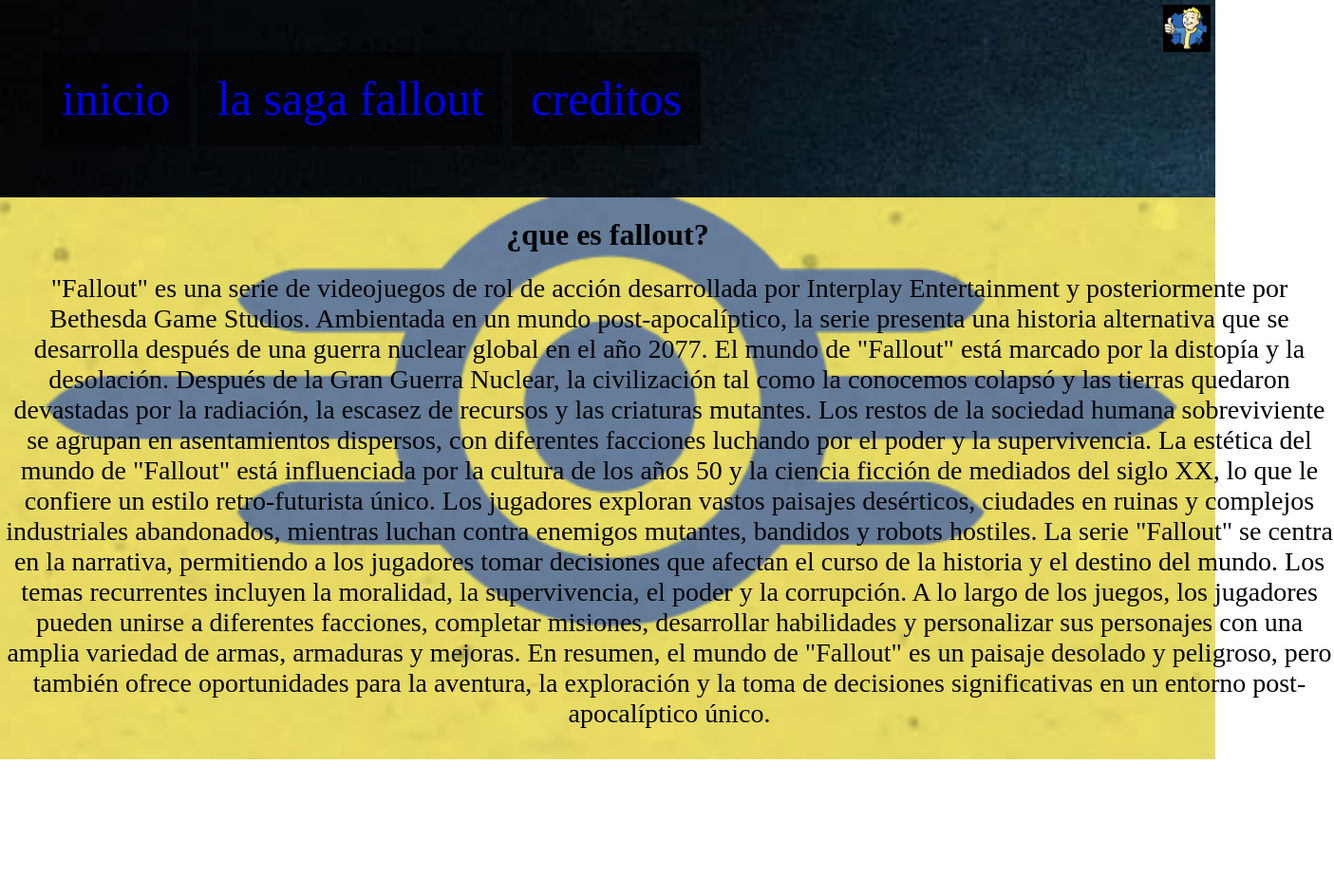
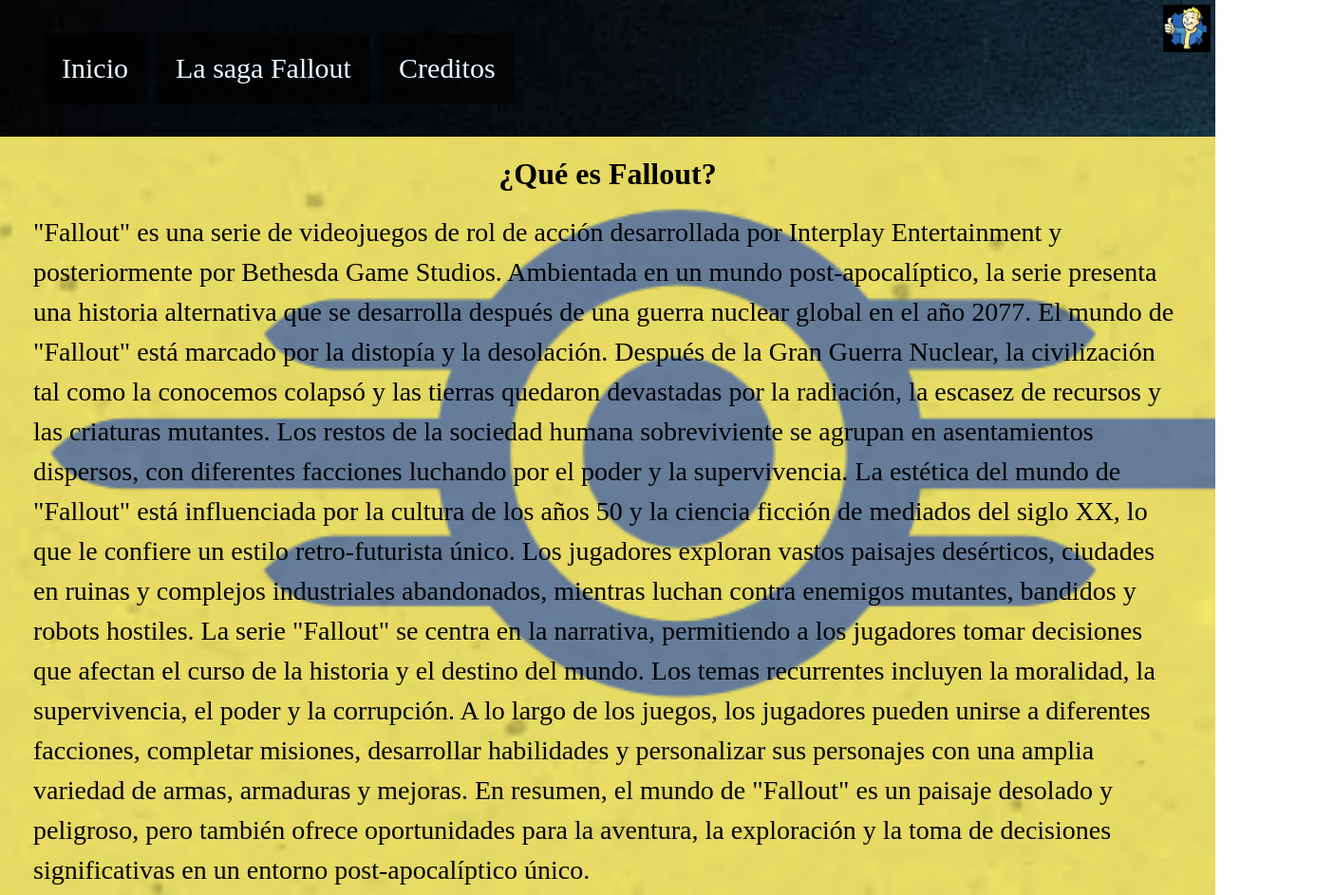
Before and after one commit to GIGAcarpinchoprogramador/GIGAcarpinchoprogramador.github.io, a plain HTML site: page index.html in a window 1280 px wide. Shown: the whole page at 95% size, 1405 px wide, since content can reach past the window. Before the commit the page ends 800 px from the top, so only its background shows below. Drawn offline with Linux system fonts and the light colour scheme.

Commit message:
Add files via upload

```diff
--- a/coso.css
+++ b/coso.css
@@ -1,8 +1,9 @@
 main {
-    font-size: 70px;
+    font-size: 50px;
 
     }
     img {
+
         position: absolute;
         top: 0;
         right: 0vh;
@@ -11,5 +12,6 @@ margin: 5px;
 height: 50px;
     }
 .creditos {
+
 font-size: 30px;
 }
--- a/index.html
+++ b/index.html
@@ -11,14 +11,16 @@
       <nav>
 
         <ul>
-          <li><a href="index.html">inicio</a></li>
-          <li><a href="la saga fallout.html">la saga fallout</a></li>
-          <li><a href="coso.html">creditos</a></li>
+          <li><a href="index.html">Inicio</a></li>
+          <li><a href="la saga fallout.html">La saga Fallout</a></li>
+          <li><a href="coso.html">Creditos</a></li>
         </ul>
       </nav>
     </header>
-    <main><h1>¿que es fallout?</h1>
-   <center> <div class="conteinah"><section class="explicacion">"Fallout" es una serie de videojuegos de rol de acción desarrollada por Interplay Entertainment y posteriormente por Bethesda Game Studios. Ambientada en un mundo post-apocalíptico, la serie presenta una historia alternativa que se desarrolla después de una guerra nuclear global en el año 2077.
+    <main>
+        <h1>¿Qué es Fallout?</h1>
+
+      <p class="explicacion">"Fallout" es una serie de videojuegos de rol de acción desarrollada por Interplay Entertainment y posteriormente por Bethesda Game Studios. Ambientada en un mundo post-apocalíptico, la serie presenta una historia alternativa que se desarrolla después de una guerra nuclear global en el año 2077.
 
       El mundo de "Fallout" está marcado por la distopía y la desolación. Después de la Gran Guerra Nuclear, la civilización tal como la conocemos colapsó y las tierras quedaron devastadas por la radiación, la escasez de recursos y las criaturas mutantes. Los restos de la sociedad humana sobreviviente se agrupan en asentamientos dispersos, con diferentes facciones luchando por el poder y la supervivencia.
 
@@ -26,9 +28,11 @@
 
       La serie "Fallout" se centra en la narrativa, permitiendo a los jugadores tomar decisiones que afectan el curso de la historia y el destino del mundo. Los temas recurrentes incluyen la moralidad, la supervivencia, el poder y la corrupción. A lo largo de los juegos, los jugadores pueden unirse a diferentes facciones, completar misiones, desarrollar habilidades y personalizar sus personajes con una amplia variedad de armas, armaduras y mejoras.
 
-      En resumen, el mundo de "Fallout" es un paisaje desolado y peligroso, pero también ofrece oportunidades para la aventura, la exploración y la toma de decisiones significativas en un entorno post-apocalíptico único.</section></main></div></center>
+      En resumen, el mundo de "Fallout" es un paisaje desolado y peligroso, pero también ofrece oportunidades para la aventura, la exploración y la toma de decisiones significativas en un entorno post-apocalíptico único.
+        </p>
+    </main>
 
-<a href="https://es.wikipedia.org/wiki/Vault_Boy"><img id="fkt" src="images.jpg" alt=""></a>
+      <a href="https://es.wikipedia.org/wiki/Vault_Boy"><img id="fkt" src="images.jpg" alt=""></a>
 
 
 
--- a/navegacion.css
+++ b/navegacion.css
@@ -1,16 +1,23 @@
+
+
 body {
+    padding: 0;
     margin: 0px;
     box-sizing: border-box;
+
 }
 nav{
+
     background-image: url(vault-boy-e7iy1gk1m4ss5a4z\ fondo\ coso.jpg);
     background-repeat: no-repeat;
     background-size: cover;
     display: flex;
     justify-content: space-between;
 
+   min-width: px;
 }
 li:hover{
+
     background-image: url(FOWW_Vault_Tec_logo.png);
     background-size: cover;
 }
@@ -21,35 +28,44 @@ li {
     box-sizing: border-box;
     list-style: none;
     text-decoration: none;
-    display: flex;
+
     background-color: rgba(0, 0, 0, 0.581);
 
 }
 
 ul {
+
+
     display: flex;
-    font-size: 50px;
-    justify-content: end;
+    font-size: 30px;
+    justify-content: start;
+    width: 100vw;
+
 
 }
 img {
+
     width: 200px;
 }
 a {
+  color: aliceblue;
     text-decoration: none;
 }
 h1 {
+
     text-align: center;
     color: rgb(0, 0, 0);
 }
 
 body {
+
     background-image: url(FOWW_Vault_Tec_logo.png) ;
     background-size: cover;
     background-repeat: no-repeat;
 }
 
   #fkt {
+
         position: absolute;
         top: 0;
         right: 0vh;
@@ -58,10 +74,23 @@ margin: 5px;
 height: 50px;
     }
     .explicacion {
+        padding: 0 30px;
         color: rgb(0, 0, 0);
-font-size: 28px;
-margin: 5px;
-width: 1400px;
+        font-size: 28px;
+        margin: 5px;
+        max-width: 1400px;
+        line-height:1.5;
+
+    }
 
 
-    }
+    @media only screen and (max-width: 600px) {
+        ul{
+            flex-direction: column;
+        }
+
+     ul> a {
+       font-size: px;
+      }
+
+      }
```
Also changed, not shown: coso.html (+10 -10 lines), la saga fallout.html (+4 -4 lines), lasagafallout.css (+6 -2 lines).
